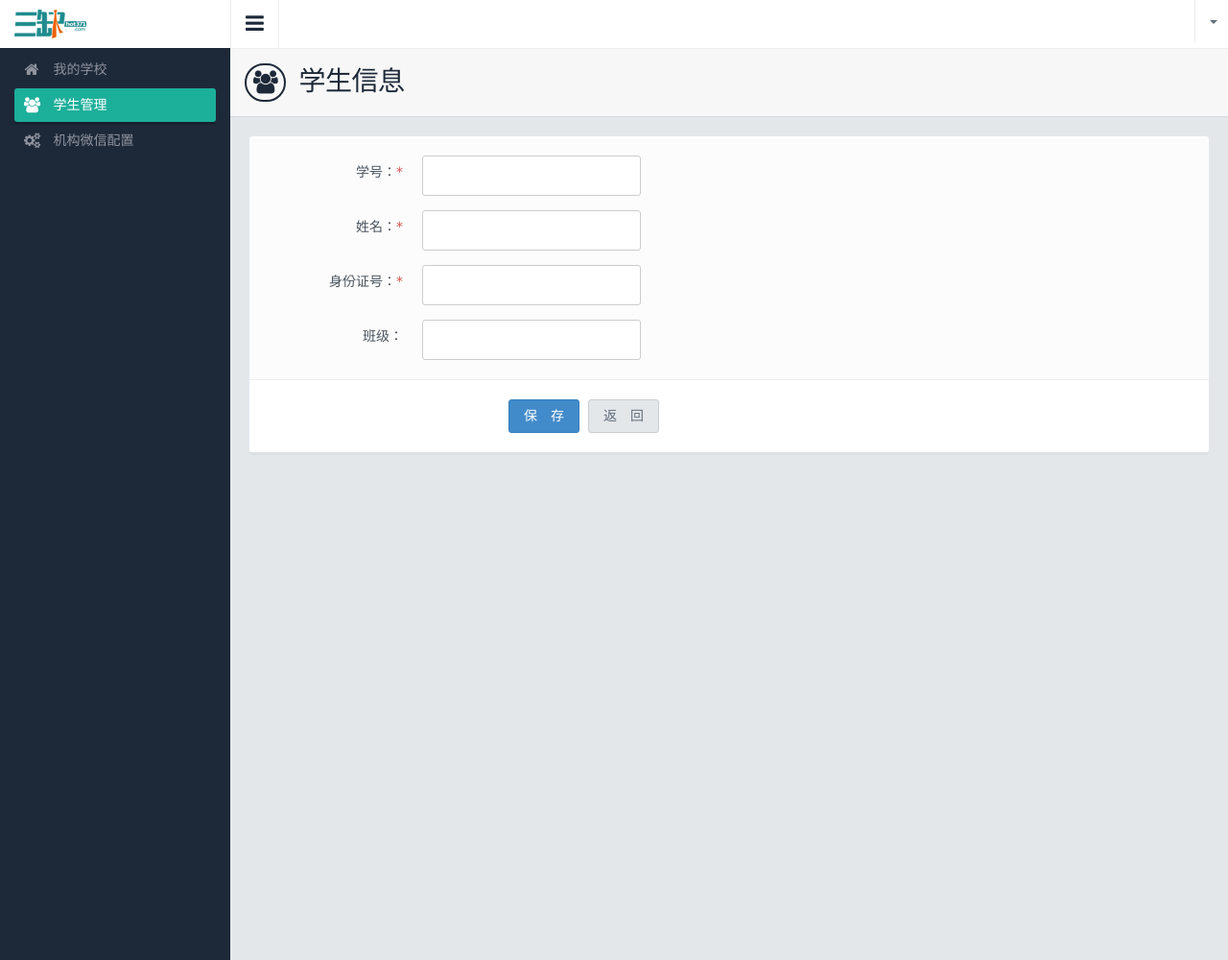
After one commit to zhuanwaikuai/WXSchool, an ASP.NET MVC app: template 50Site/WXSchool.Site.PC/Views/Student/Edit.cshtml in a window 1280 px wide. The commit adds this page. Shown: the whole page at 96% size. Run offline with ASP.NET Core 8 and stand-ins for ASP.NET MVC 5, Linux system fonts and the light colour scheme; the template is opened without the code that fills it, so the values that code supplies are empty; the project's own start-up code is not run, and a stand-in starts its controllers and pages; some libraries are stand-ins or nearby versions.

Commit message:
学生管理

```diff
--- /dev/null
+++ b/50Site/WXSchool.Site.PC/Views/Student/Edit.cshtml
@@ -0,0 +1,61 @@
+@model WXSchool.Model.StudentInfo
+@{
+    ViewBag.Title = "学生信息";
+}
+
+<div class="panel-body">
+    <form id="myForm" class="form-horizontal" method="POST">
+        <input type="hidden" name="PId" value="@Model.StudentId" />
+        <div class="form-group">
+            <label class="col-sm-2 control-label">学号：<span class="asterisk">*</span></label>
+            <div class="col-sm-3">
+                <input type="text" class="form-control required" name="AppID" value="@Model.StudentNo">
+            </div>
+        </div>
+        <div class="form-group">
+            <label class="col-sm-2 control-label">姓名：<span class="asterisk">*</span></label>
+            <div class="col-sm-3">
+                <input type="text" class="form-control required" name="AppID" value="@Model.StudentName">
+            </div>
+        </div>
+        <div class="form-group">
+            <label class="col-sm-2 control-label">身份证号：<span class="asterisk">*</span></label>
+            <div class="col-sm-3">
+                <input type="text" class="form-control required" name="AppSecret" value="@Model.IDCardNo">
+            </div>
+        </div>
+        <div class="form-group">
+            <label class="col-sm-2 control-label">班级：</label>
+            <div class="col-sm-3">
+                <input type="text" class="form-control" name="AppToken" value="@Model.ClassName">
+            </div>
+        </div>
+    </form>
+</div>
+<div class="panel-footer">
+    <div class="col-sm-6 col-sm-offset-3">
+        <input type="button" id="submit" class="btn btn-primary" value="保　存" />&nbsp;
+        <input type="button" id="goback" class="btn btn-default" value="返　回" />
+    </div>
+</div>
+
+@section scripts
+{
+    <script src="@Url.Content("~/Scripts/jquery-form.js")"></script>
+    <script>
+        $().ready(function () {
+            $("#submit").click(function () {
+                if ($("#myForm").valid()) {
+                    $("#myForm").ajaxSubmit({
+                        success: function (data) {
+                            alert(data.Message);
+                            if (data.ResultType == 200) {
+                                location.href = "@Url.Action("Index")";
+                            }
+                        }
+                    });
+                }
+            });
+        });
+    </script>
+}
```
Also changed, not shown: 40Bll/WXSchool.Bll/Stu/StudentBiz.cs (+2 -6 lines), 50Site/WXSchool.Site.PC/Controllers/StudentController.cs (+2 -7 lines), 50Site/WXSchool.Site.PC/Views/Student/Index.cshtml (+45 -2 lines), 50Site/WXSchool.Site.PC/App_Data/TCConfig/TCSmartFramework.DataAccess.config, 50Site/WXSchool.Site.PC/WXSchool.Site.PC.csproj.
